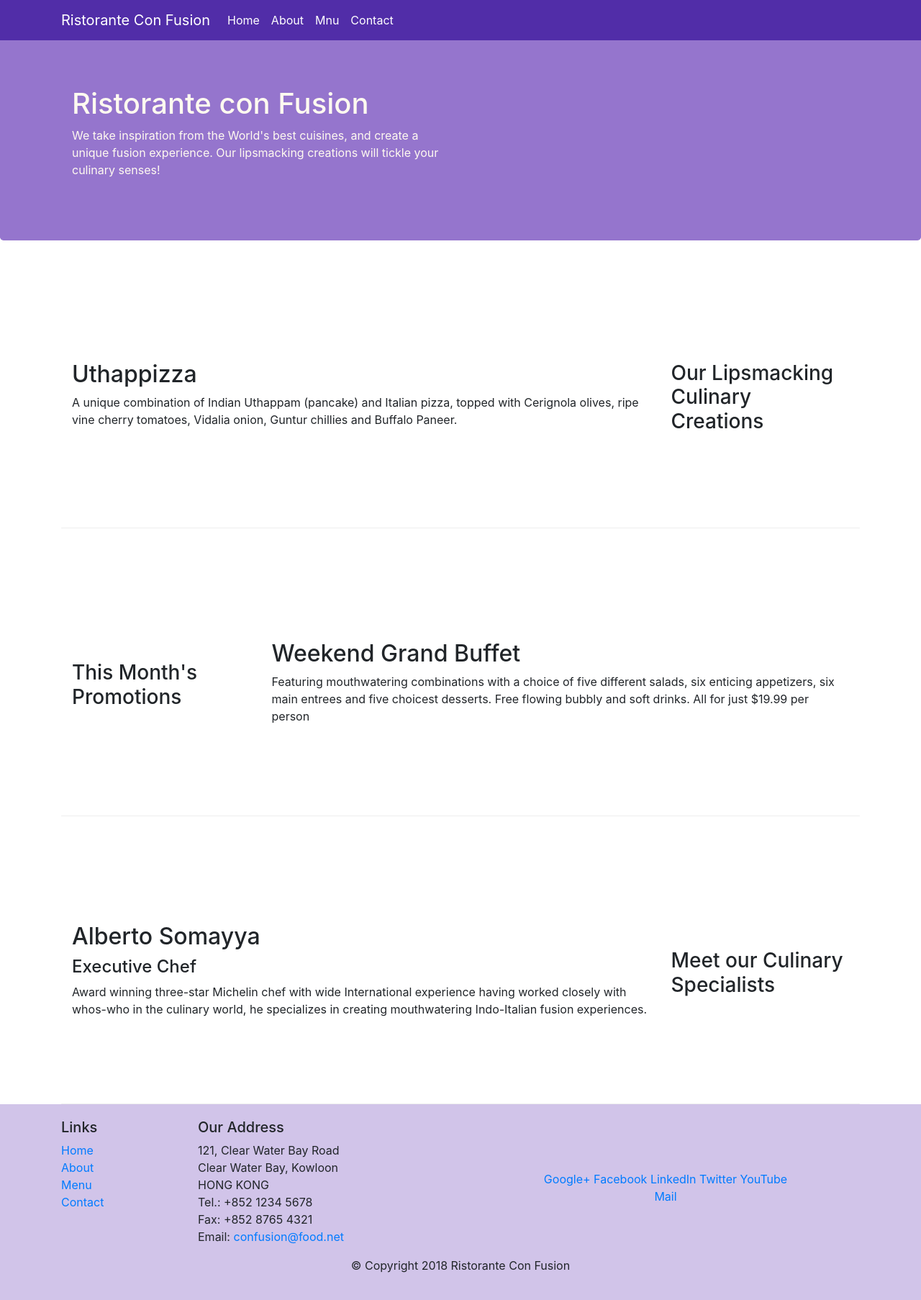
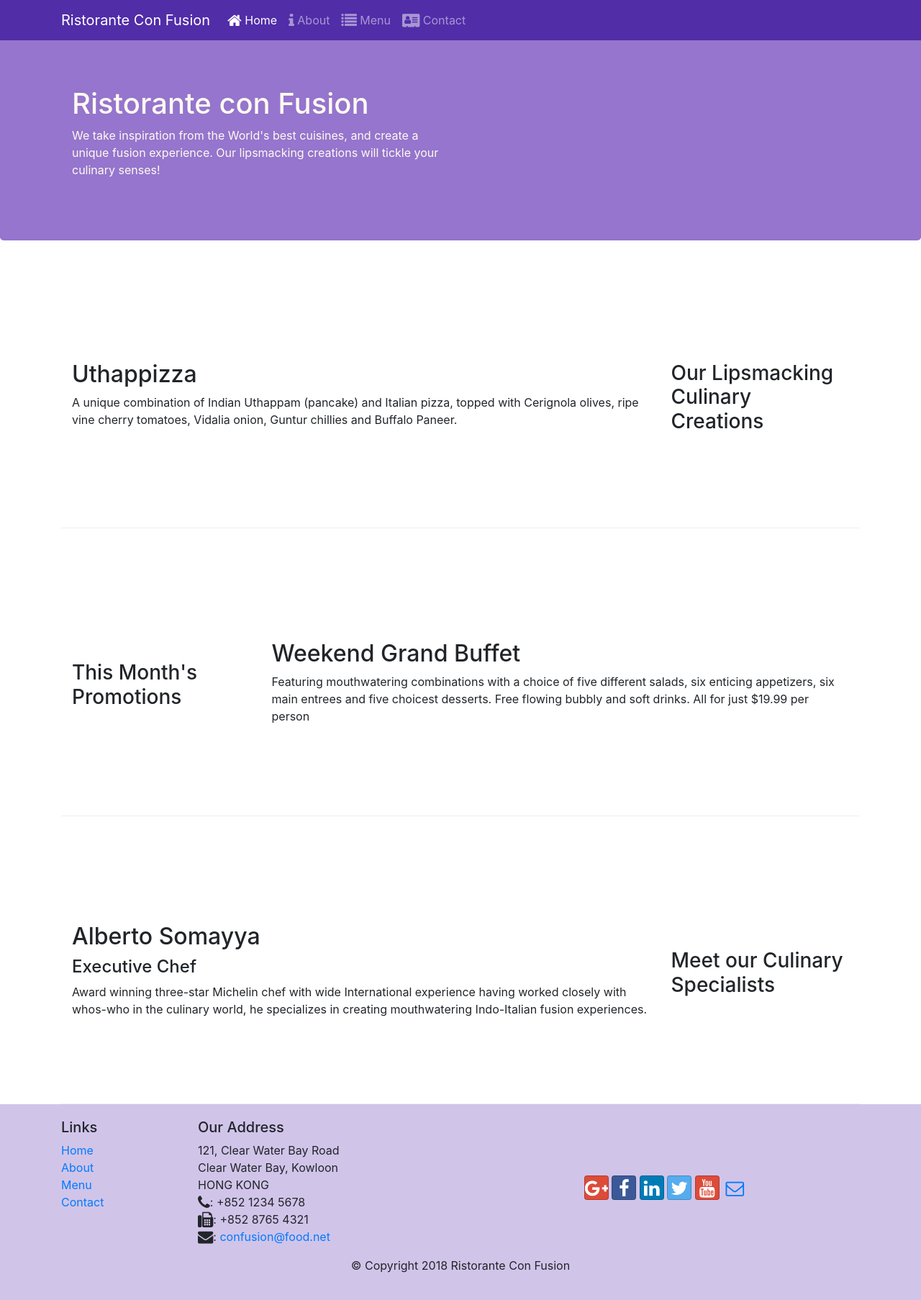
Before and after one commit to villegasdan/bootstrap-conFusion, a website: page index.html in a window 1280 px wide. Shown: the whole page at 72% size. Drawn offline with nearby package versions, Linux system fonts and the light colour scheme.

Commit message:
Icon Fonts

```diff
--- a/index.html
+++ b/index.html
@@ -10,6 +10,8 @@
     <!-- Bootstrap CSS -->
     <link rel="stylesheet" href="node_modules/bootstrap/dist/css/bootstrap.min.css">
     <link rel="stylesheet" href="css/styles.css">
+    <link rel="stylesheet" href="node_modules/font-awesome/css/font-awesome.min.css">
+    <link rel="stylesheet" href="node_modules/bootstrap-social/bootstrap-social.css">
     <title>Ristorante Con Fusion</title>
 </head>
 <body>
@@ -22,16 +24,16 @@
             <div class="collapse navbar-collapse" id="Navbar">
                 <ul class="navbar-nav mr-auto">
                     <li class="nav-item active">
-                        <a href="#" class="nav-link">Home</a>
+                        <a href="#" class="nav-link"> <span class="fa fa-home fa-lg"></span> Home</a>
                     </li>
-                    <li class="nav-item active">
-                        <a href="./aboutus.html" class="nav-link">About</a>
+                    <li class="nav-item">
+                        <a href="./aboutus.html" class="nav-link"> <span class="fa fa-info fa-lg"></span> About</a>
                     </li>
-                    <li class="nav-item active">
-                        <a href="#" class="nav-link">Mnu</a>
+                    <li class="nav-item">
+                        <a href="#" class="nav-link"> <span class="fa fa-list fa-lg"></span> Menu</a>
                     </li>
-                    <li class="nav-item active">
-                        <a href="#" class="nav-link">Contact</a>
+                    <li class="nav-item">
+                        <a href="#" class="nav-link"> <span class="fa fa-address-card fa-lg"></span> Contact</a>
                     </li>
                 </ul>
             </div>
@@ -101,19 +103,19 @@
                         121, Clear Water Bay Road<br>
                         Clear Water Bay, Kowloon<br>
                         HONG KONG<br>
-                        Tel.: +852 1234 5678<br>
-                        Fax: +852 8765 4321<br>
-                        Email: <a href="mailto:confusion@food.net">confusion@food.net</a>
+                        <i class="fa fa-phone fa-lg"></i>: +852 1234 5678<br>
+                        <i class="fa fa-fax fa-lg"></i>: +852 8765 4321<br>
+                        <i class="fa fa-envelope fa-lg"></i>: <a href="mailto:confusion@food.net">confusion@food.net</a>
                     </address>
                 </div>
                 <div class="col-12 col-sm-4 align-self-center">
                     <div class="text-center">
-                        <a href="http://google.com/+">Google+</a>
-                        <a href="http://www.facebook.com/profile.php?id=">Facebook</a>
-                        <a href="http://www.linkedin.com/in/">LinkedIn</a>
-                        <a href="http://twitter.com/">Twitter</a>
-                        <a href="http://youtube.com/">YouTube</a>
-                        <a href="mailto:">Mail</a>
+                        <a class="btn btn-social-icon btn-google" href="http://google.com/+"><i class="fa fa-google-plus fa-lg"></i></a>
+                        <a class="btn btn-social-icon btn-facebook" href="http://www.facebook.com/profile.php?id="><i class="fa fa-facebook fa-lg"></i></a>
+                        <a class="btn btn-social-icon btn-linkedin" href="http://www.linkedin.com/in/"><i class="fa fa-linkedin fa-lg"></i></a>
+                        <a class="btn btn-social-icon btn-twitter" href="http://twitter.com/"><i class="fa fa-twitter fa-lg"></i></a>
+                        <a class="btn btn-social-icon btn-google" href="http://youtube.com/"><i class="fa fa-youtube fa-lg"></i></a>
+                        <a class="btn btn-social-icon" href="mailto:"><i class="fa fa-envelope-o fa-lg"></i></a>
                     </div>
                 </div>
             </div>
--- a/package.json
+++ b/package.json
@@ -15,6 +15,8 @@
   },
   "dependencies": {
     "bootstrap": "^4.0.0",
+    "bootstrap-social": "^5.1.1",
+    "font-awesome": "^4.7.0",
     "jquery": "^3.3.1",
     "popper.js": "^1.12.9"
   }
```
Also changed, not shown: aboutus.html (+17 -15 lines), 1 other file.
